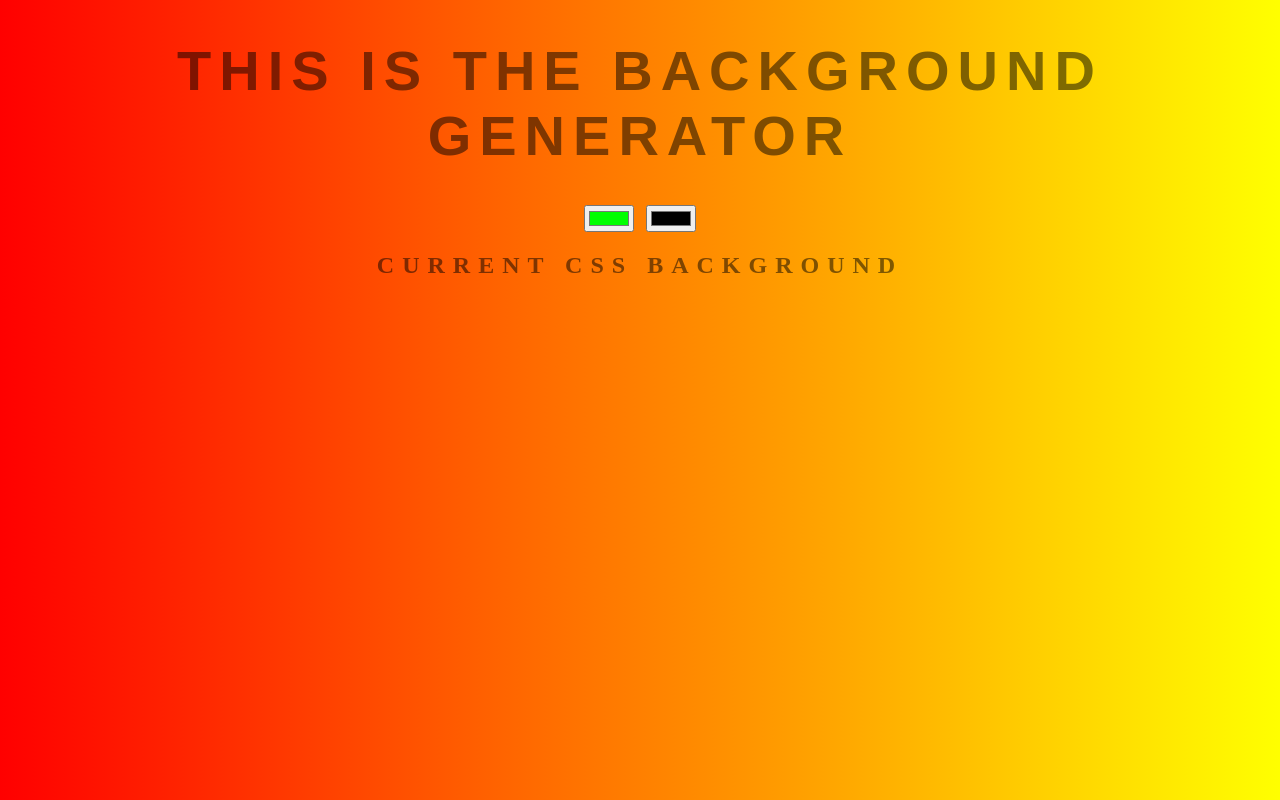
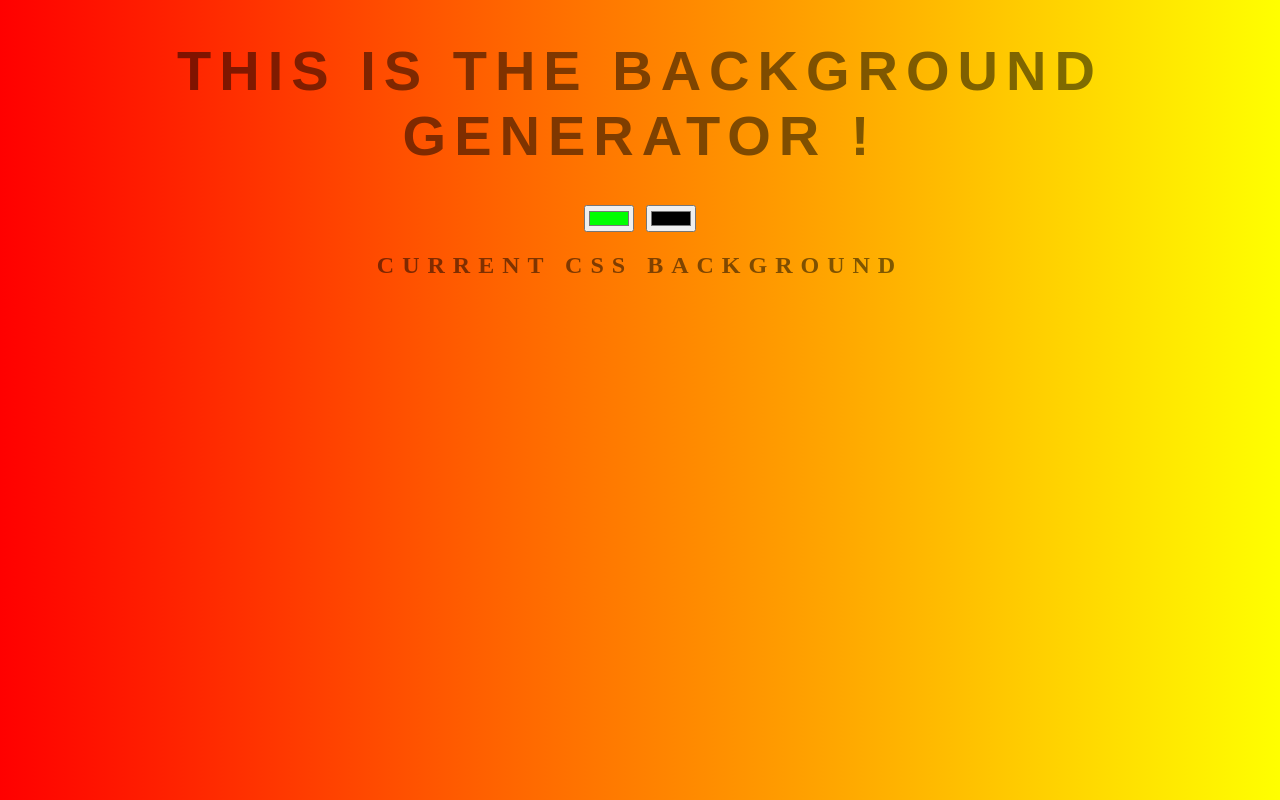
Before and after one commit to alexman00/background-generator, a plain HTML site: page index.html in a window 1280 px wide. Drawn offline with Linux system fonts and the light colour scheme.

Commit message:
changed something

```diff
--- a/index.html
+++ b/index.html
@@ -5,7 +5,7 @@
 	<link rel="stylesheet" type="text/css" href="style.css">
 </head>
 <body id="gradient">
-	<h1>This is the Background Generator</h1>
+	<h1>This is the Background Generator !</h1>
 	<input class="color1" type="color" name="color1" value ="#00ff00">
 	<input class="color2" type="color" name="color2" value ="#ff00">
 	<h2>Current CSS Background</h2>
```
